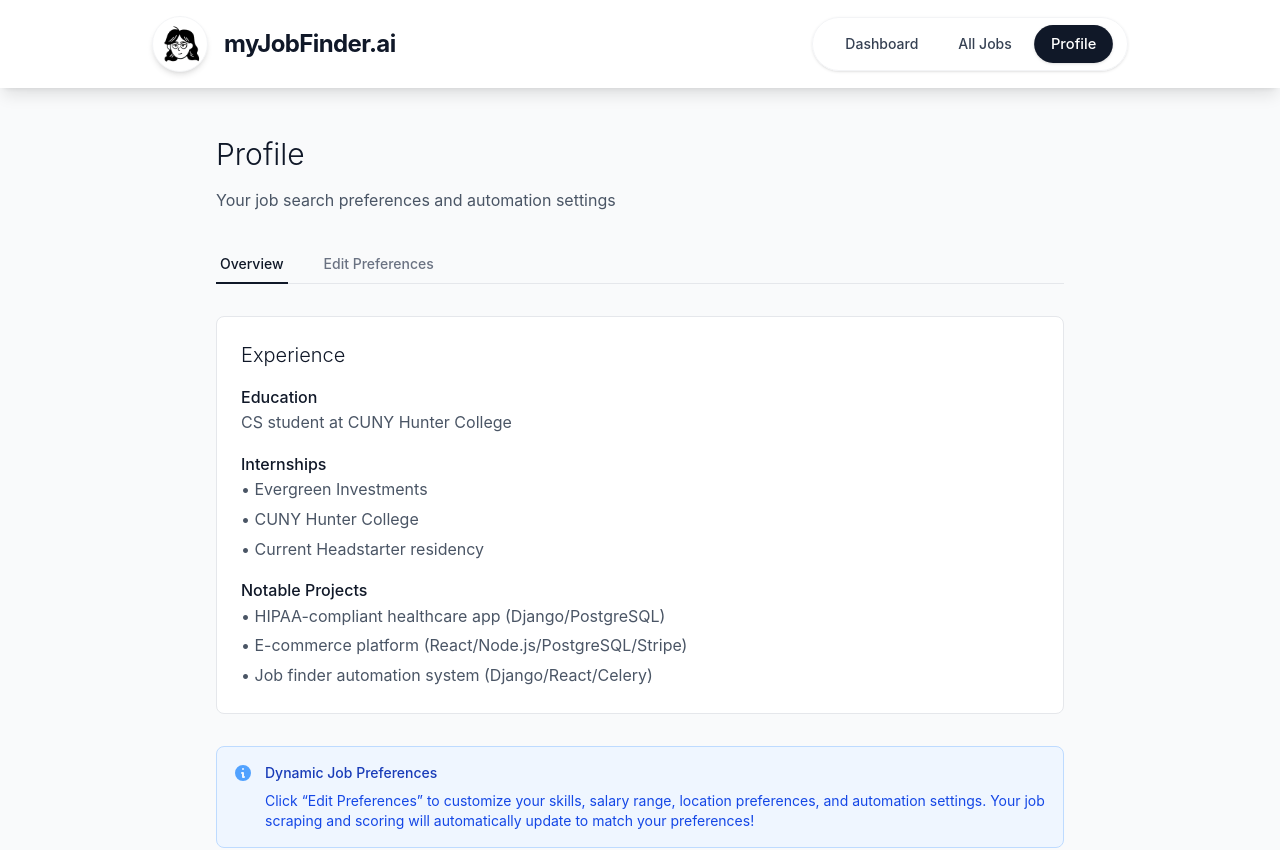
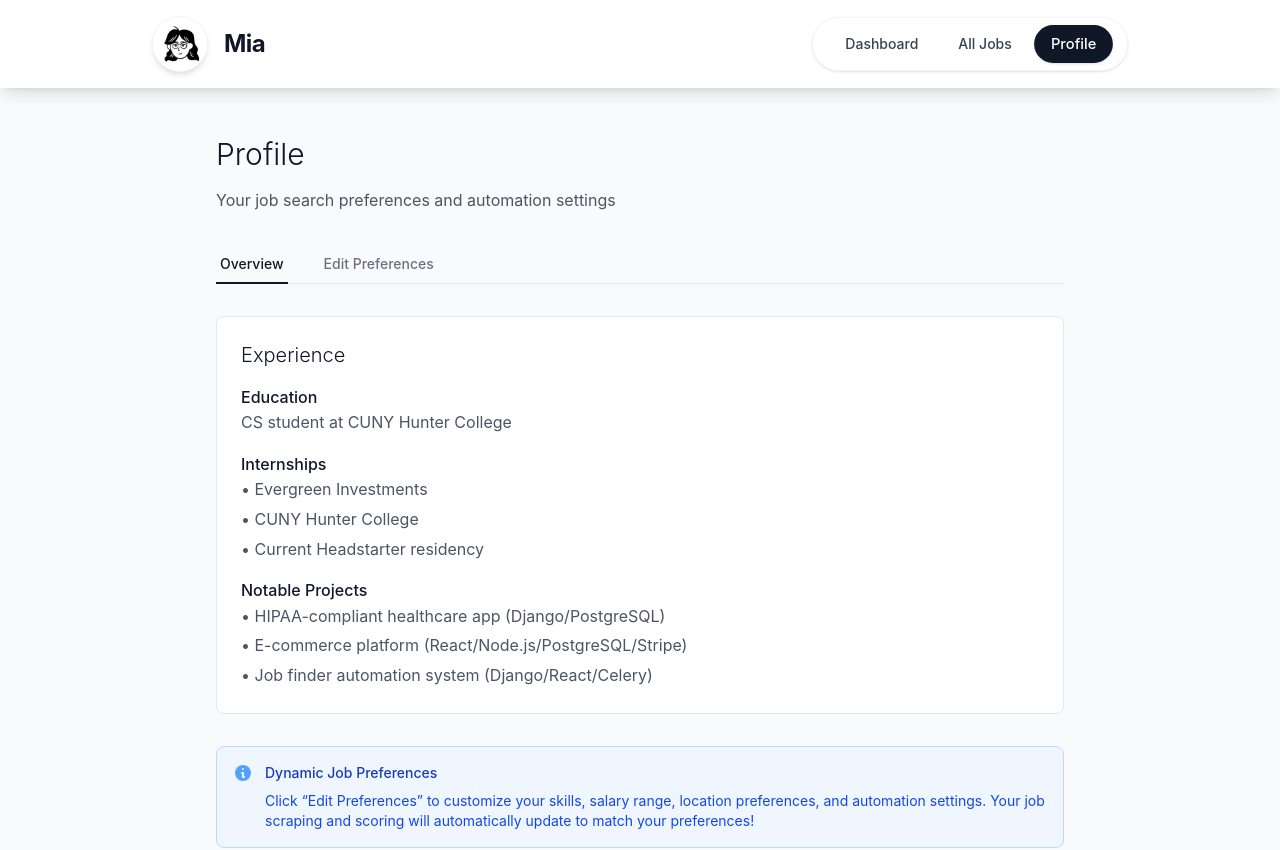
Before and after one commit to miasdk/job-finder-frontend, a Next.js app: page /profile in a window 1280 px wide. Shown: the top 850 px of the page. Built offline with nearby package versions, Linux system fonts and the light colour scheme; no server answers.

Commit message:
chore: update app title in header to 'Mia' for personal branding

```diff
--- a/src/components/Header.tsx
+++ b/src/components/Header.tsx
@@ -18,13 +18,13 @@ export default function Header() {
           <Link href="/" className="flex items-center gap-4 text-2xl font-semibold text-gray-900 hover:text-gray-700 transition-colors focus:outline-none focus-visible:ring-2 focus-visible:ring-gray-900">
             <Image
               src="/images/my-notion-face-transparent (2).png"
-              alt="myJobFinder.ai logo"
+              alt="Mia logo"
               width={56}
               height={56}
               priority
               className="rounded-full bg-white shadow-md border border-gray-100"
             />
-            <span className="tracking-tight font-bold text-gray-900">myJobFinder.ai</span>
+            <span className="tracking-tight font-bold text-gray-900">Mia</span>
           </Link>
           {/* Hamburger button for mobile */}
           <button
```
